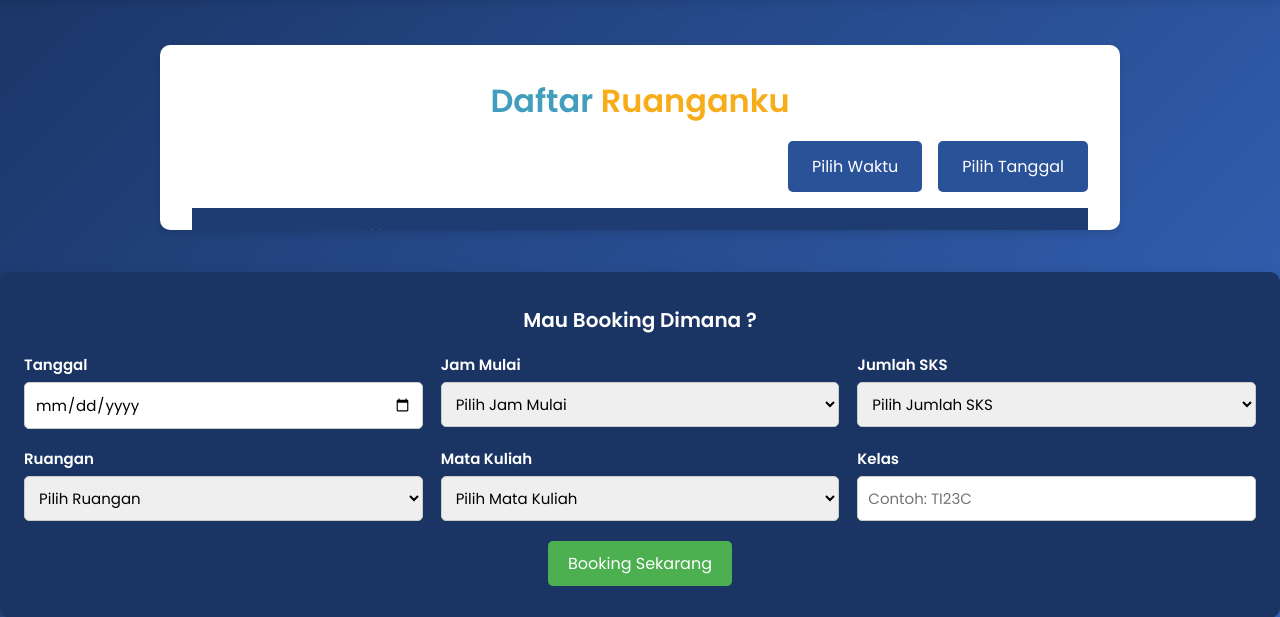
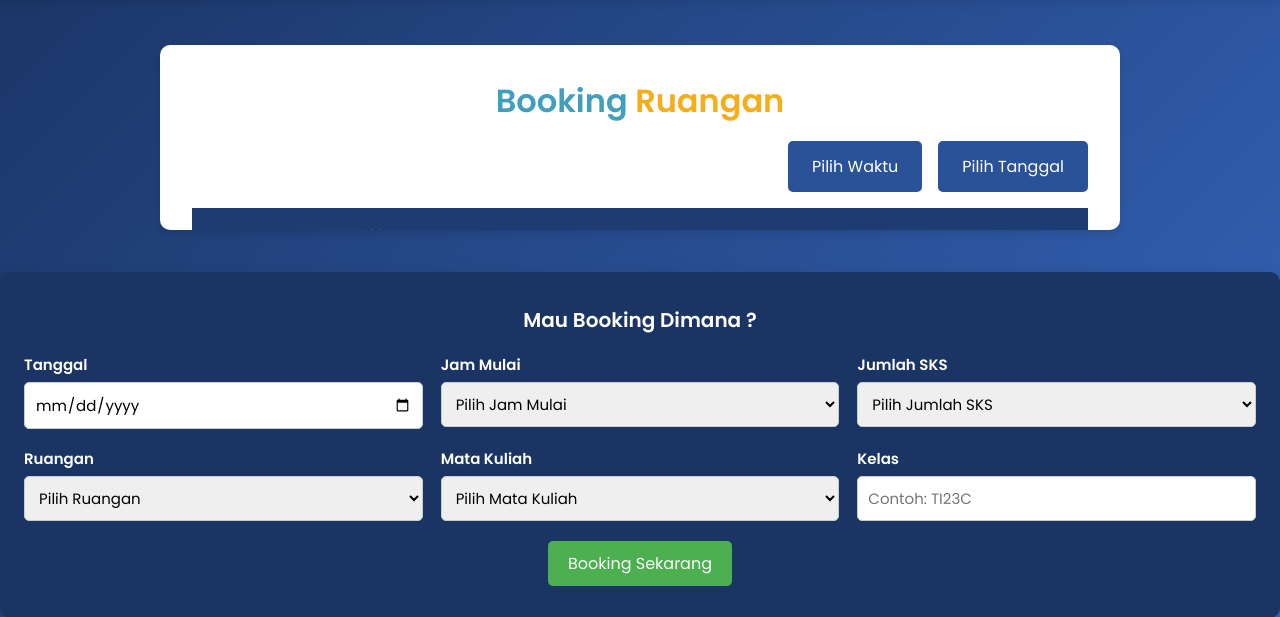
Before and after one commit to ZulhanF/SiBookan, a PHP site: page /home.php in a window 1280 px wide. Shown: the part 83-700 px from the top of the page. Run offline with PHP 8.4, Linux system fonts and the light colour scheme; the visitor is signed in with stand-in values (Sample User, id 1); data that the repository does not hold is empty; a stand-in replaces the project's code that opens the database connection.

Commit message:
Update home.php to change header title from "Ruanganku" to "Ruangan" for improved clarity in booking context.

```diff
--- a/home.php
+++ b/home.php
@@ -379,7 +379,7 @@ if (isset($_SESSION["username"])) {
     </header>
 
     <div class="table-container">
-        <h1>Daftar <span style="color: #f7ad19;">Ruanganku</span></h1>
+        <h1>Booking <span style="color: #f7ad19;">Ruangan</span></h1>
         <div class="button-container">
             <a href="ubahjadwal.php" class="button">Pilih Waktu</a>
             <a href="hapusjadwal.php" class="button">Pilih Tanggal</a>
```
